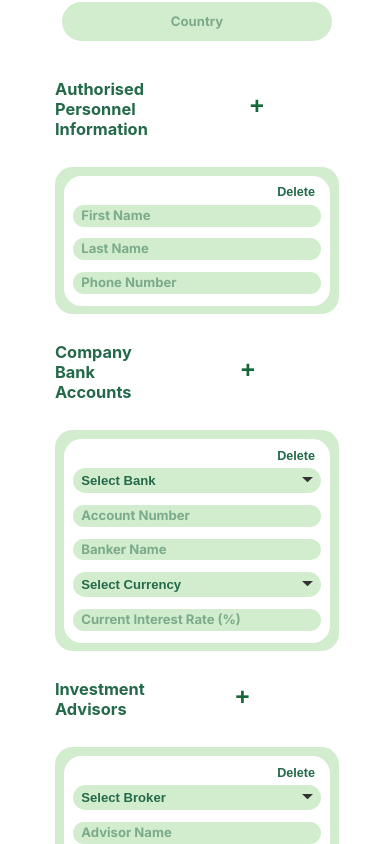
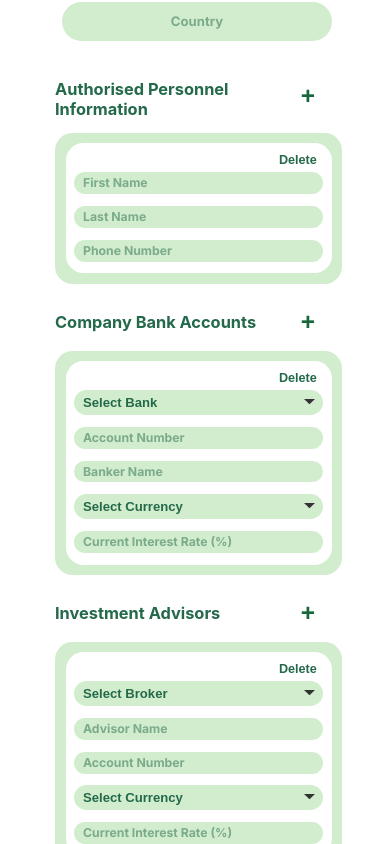
Before and after one commit to InvestMint-Dev/InvestMint-UI, a React (Create React App) app: page /#/create-account in a window 390 px wide. Shown: the part 1040-1884 px from the top of the page. Built offline with nearby package versions, Linux system fonts and the light colour scheme; no server answers.

Commit message:
responsively styling the new input fields

```diff
--- a/src/pages/create-account-page/create-account-page-3/create-account-page-3.css
+++ b/src/pages/create-account-page/create-account-page-3/create-account-page-3.css
@@ -11,8 +11,7 @@
     gap: 0.625rem; /* Space between grid items */
     width: calc(100% - 2rem);
     max-width: 38.75rem; /* Max width to maintain original size on larger screens */
-    margin-top: 1rem;
-    padding: 0.625rem;
+    padding: 0.75rem;
     background-color: rgba(166, 219, 158, 0.5);
     border-radius: 1.25rem;
 }
@@ -48,14 +47,14 @@
 }
 
 .setinputs-select select{
-    width: calc(100% + 2.375rem) ;
+    width: calc(100%);
     height: 1.75rem;
     line-height: 1.5625rem;
     font-size: 0.9375rem;
     margin: 0;
     margin-bottom: 0.625rem;
     padding-left: 0.625rem;
-    padding-right: 3.125rem;
+    /* padding-right: 3.125rem; */
     color: rgb(35, 105, 74);
 
     appearance: none; /* Remove default arrow */
@@ -72,7 +71,7 @@
     height: 1.5625rem;
     text-align: left;
     line-height: 1.5625rem;
-    font-size: 0.9375rem;
+    font-size: 0.875rem;
     margin: 0;
     margin-bottom: 0.625rem;
     padding: 0;
@@ -85,13 +84,14 @@
 }
 
 .setinputs-select {
+    width: calc(100%);
     height: 1.25rem;
     line-height: 1.25rem;
     font-size: 0.9375rem;
     margin: 0;
     margin-bottom: 1.375rem;
     padding: 0;
-    padding-right: 2.5rem;
+    /* padding-right: 2.5rem; */
 }
 
 .setinputs-remove-button {
@@ -150,8 +150,4 @@ h3 {
     .setinputs-select select {
         width: 17.75rem;
     }
-
-    .setinputs-add-button {
-        width: 19rem;
-    }
   }
--- a/src/pages/create-account-page/create-account-page-3/create-account-page-3.js
+++ b/src/pages/create-account-page/create-account-page-3/create-account-page-3.js
@@ -526,7 +526,7 @@ export const CreateAccountPage3 = ({ isCurrentPage, formData, updateFormData, on
                             </div>
                         ))}
                     </div>
-                    {(errors.bankAccounts && nextButtonClicked) && <p className='form-error'>{errors.bankAccounts}</p>}
+                    {(errors.investmentAdvisors && nextButtonClicked) && <p className='form-error'>{errors.investmentAdvisors}</p>}
                 </div>
                 {
                     displayStepper && (
```
